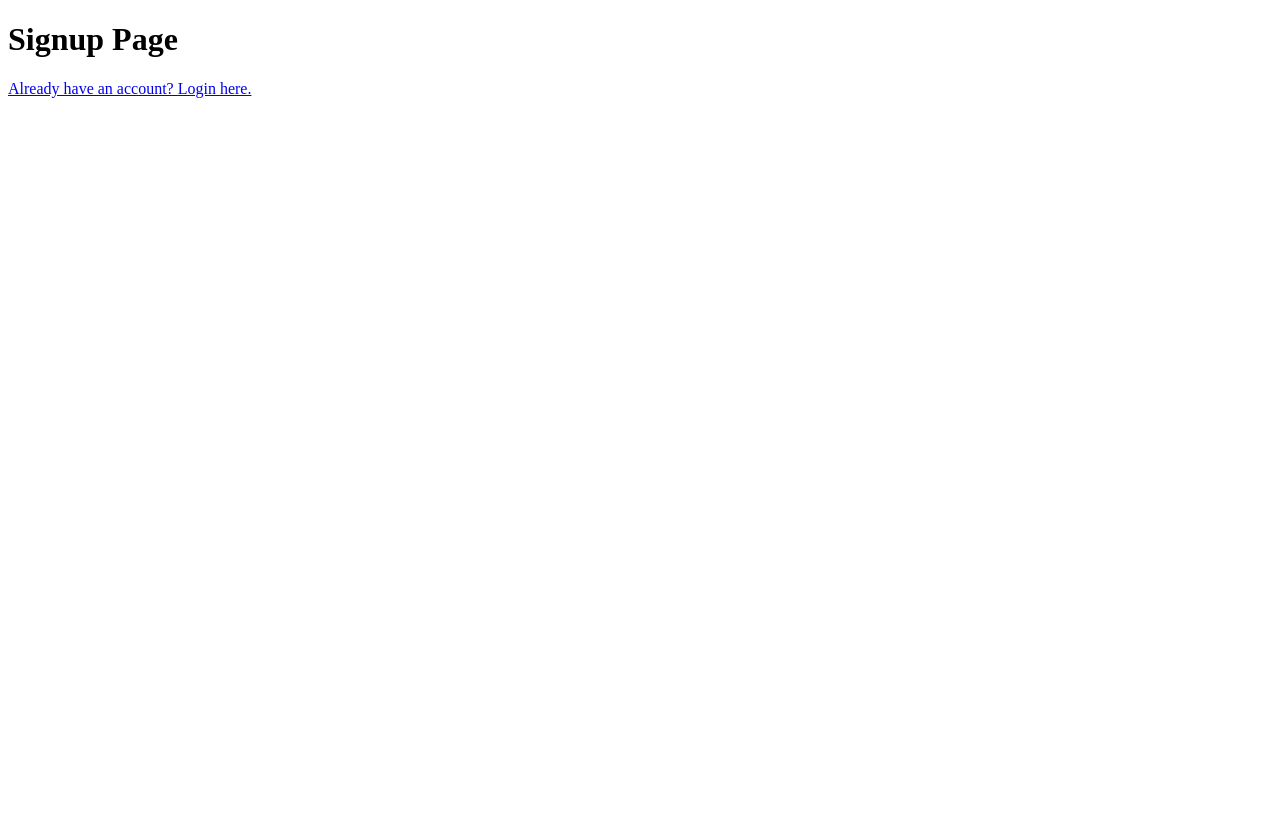
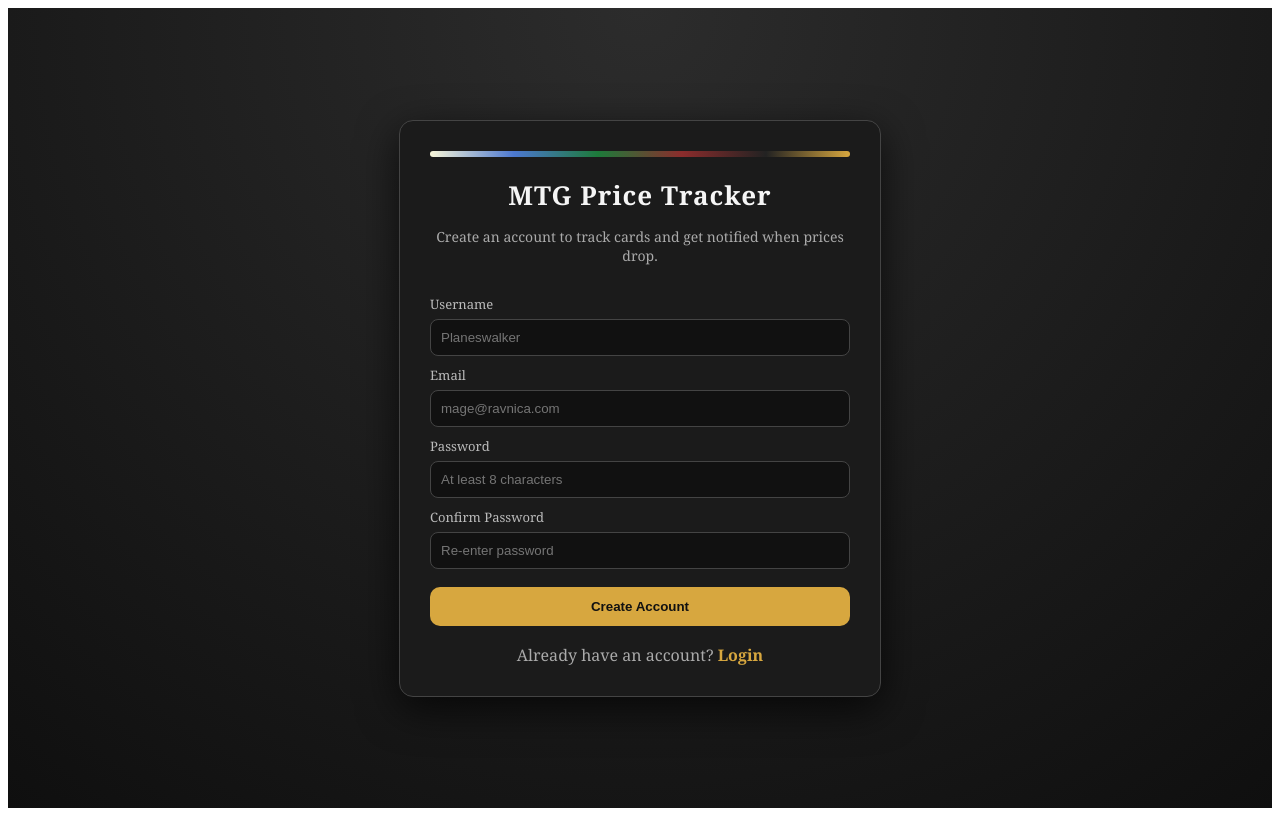
Before and after one commit to RahilJiwani/Cen4090L-Card-Price-Tracker, a React (Vite) app in the folder client/: page /signup in a window 1280 px wide. Built offline with nearby package versions, Linux system fonts and the light colour scheme.

Commit message:
Built out Signup.jsx to a basic sign-up page

```diff
--- a/client/src/Pages/Signup.jsx
+++ b/client/src/Pages/Signup.jsx
@@ -1,10 +1,248 @@
-import { Link } from 'react-router-dom'
+import React, { useState } from "react";
+import { Link, useNavigate } from "react-router-dom";
 
 function SignupPage() {
-  return <>
-    <h1>Signup Page</h1>
-    <Link to="/login">Already have an account? Login here.</Link>
-  </>
+    const navigate = useNavigate();
+
+    const [username, setUsername] = useState("");
+    const [email, setEmail] = useState("");
+    const [password, setPassword] = useState("");
+    const [confirm, setConfirm] = useState("");
+
+    const [error, setError] = useState(null);
+    const [submitting, setSubmitting] = useState(false);
+
+    const SIGNUP_ENDPOINT = "/api/signup";
+
+    function validate() {
+        const u = username.trim();
+        const e = email.trim().toLowerCase();
+
+        if (!u) return "Username is required.";
+        if (u.length < 3) return "Username must be at least 3 characters.";
+
+        if (!e) return "Email is required.";
+
+        const emailPattern = /^[^\s@]+@[^\s@]+\.[^\s@]+$/;
+        if (!emailPattern.test(e))
+            return "Please enter a valid email address (example: name@example.com).";
+
+        if (!password) return "Password is required.";
+        if (password.length < 8) return "Password must be at least 8 characters.";
+
+        if (confirm !== password) return "Passwords do not match.";
+
+        return null;
+    }
+
+    async function handleSubmit(e) {
+        e.preventDefault();
+        setError(null);
+
+        const msg = validate();
+        if (msg) {
+            setError(msg);
+            return;
+        }
+
+        try {
+            setSubmitting(true);
+
+            const res = await fetch(SIGNUP_ENDPOINT, {
+                method: "POST",
+                headers: { "Content-Type": "application/json" },
+                credentials: "include",
+                body: JSON.stringify({
+                    username: username.trim(),
+                    email: email.trim().toLowerCase(),
+                    password,
+                }),
+            });
+
+            if (!res.ok) {
+                let message = `Signup failed (${res.status})`;
+                try {
+                    const data = await res.json();
+                    message = data.error || data.message || message;
+                } catch {
+                    const text = await res.text().catch(() => "");
+                    if (text) message = text;
+                }
+                throw new Error(message);
+            }
+
+            navigate("/login");
+        } catch (err) {
+            setError(err.message || "Signup failed.");
+        } finally {
+            setSubmitting(false);
+        }
+    }
+
+    return (
+        <div style={styles.page}>
+            <div style={styles.card}>
+                {/*color bar */}
+                <div style={styles.manaBar} />
+
+                <h1 style={styles.title}>MTG Price Tracker</h1>
+                <p style={styles.subtitle}>
+                    Create an account to track cards and get notified when prices drop.
+                </p>
+
+                {error && <div style={styles.error}>{error}</div>}
+
+                <form onSubmit={handleSubmit} style={styles.form}>
+                    <label style={styles.label}>Username</label>
+                    <input
+                        style={styles.input}
+                        value={username}
+                        onChange={(e) => setUsername(e.target.value)}
+                        placeholder="Planeswalker"
+                    />
+
+                    <label style={styles.label}>Email</label>
+                    <input
+                        style={styles.input}
+                        type="email"
+                        value={email}
+                        onChange={(e) => setEmail(e.target.value)}
+                        placeholder="mage@ravnica.com"
+                    />
+
+                    <label style={styles.label}>Password</label>
+                    <input
+                        style={styles.input}
+                        type="password"
+                        value={password}
+                        onChange={(e) => setPassword(e.target.value)}
+                        placeholder="At least 8 characters"
+                    />
+
+                    <label style={styles.label}>Confirm Password</label>
+                    <input
+                        style={styles.input}
+                        type="password"
+                        value={confirm}
+                        onChange={(e) => setConfirm(e.target.value)}
+                        placeholder="Re-enter password"
+                    />
+
+                    <button
+                        style={styles.button}
+                        type="submit"
+                        disabled={submitting}
+                    >
+                        {submitting ? "Summoning Account..." : "Create Account"}
+                    </button>
+                </form>
+
+                <div style={styles.footer}>
+                    Already have an account?{" "}
+                    <Link to="/login" style={styles.link}>
+                        Login
+                    </Link>
+                </div>
+            </div>
+        </div>
+    );
 }
 
-export default SignupPage
+export default SignupPage;
+
+//Styling
+const styles = {
+
+    page: {
+        minHeight: "100vh",
+        background: "radial-gradient(circle at top, #2c2c2c, #0f0f0f)",
+        display: "flex",
+        alignItems: "center",
+        justifyContent: "center",
+        fontFamily: "Georgia, serif",
+    },
+
+    card: {
+        width: "420px",
+        padding: "30px",
+        borderRadius: "14px",
+        background: "#1b1b1b",
+        boxShadow: "0 12px 40px rgba(0,0,0,0.7)",
+        border: "1px solid #444",
+    },
+
+    manaBar: {
+        height: "6px",
+        borderRadius: "6px",
+        marginBottom: "20px",
+        background:
+            "linear-gradient(90deg,#f8f6d8,#4c78d0,#1d7a3a,#8b2c2c,#222,#d7a73f)",
+    },
+
+    title: {
+        fontSize: "26px",
+        textAlign: "center",
+        marginBottom: "6px",
+        color: "#f5f5f5",
+        letterSpacing: "1px",
+    },
+
+    subtitle: {
+        textAlign: "center",
+        fontSize: "14px",
+        color: "#aaa",
+        marginBottom: "20px",
+    },
+
+    form: {
+        display: "flex",
+        flexDirection: "column",
+    },
+
+    label: {
+        marginTop: "10px",
+        fontSize: "13px",
+        color: "#bbb",
+    },
+
+    input: {
+        marginTop: "6px",
+        padding: "10px",
+        borderRadius: "8px",
+        border: "1px solid #444",
+        background: "#111",
+        color: "#eee",
+    },
+
+    button: {
+        marginTop: "18px",
+        padding: "12px",
+        borderRadius: "10px",
+        border: "none",
+        fontWeight: "bold",
+        background: "#d7a73f",
+        color: "#111",
+        cursor: "pointer",
+    },
+
+    error: {
+        background: "#4a1f1f",
+        border: "1px solid #a33",
+        padding: "10px",
+        borderRadius: "8px",
+        marginBottom: "12px",
+        color: "#ffbaba",
+    },
+
+    footer: {
+        marginTop: "18px",
+        textAlign: "center",
+        color: "#aaa",
+    },
+
+    link: {
+        color: "#d7a73f",
+        textDecoration: "none",
+        fontWeight: "bold",
+    },
+};
```
Also changed, not shown: 1 other file (tests, documents, lock files or other folders).
